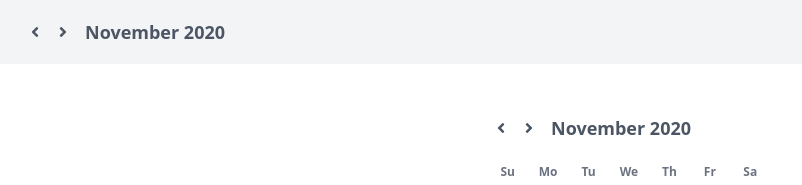
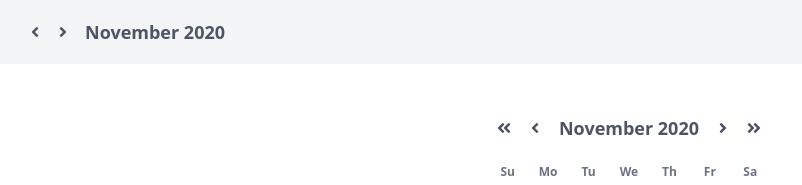
Before and after one commit to SouravInsights/calendar-ui, a React (Create React App) app: page / in a window 1280 px wide. Shown: the top 185 px of the page, without its empty margins (11-813 px from the left). Built offline with nearby package versions, Linux system fonts and the light colour scheme; the HTML template or start-up script is replaced by a standard one.

Commit message:
Update Calendar.js

```diff
--- a/src/components/Calendar/Calendar.js
+++ b/src/components/Calendar/Calendar.js
@@ -89,6 +89,7 @@ const Calendar = ({ handleSelectDate, closeCalendar }) => {
   return (
     <div className="flex flex-col p-0.5 w-72 rounded-md">
       <CalendarControls
+        variant="default"
         setPrevYear={setDatePreviousYear}
         setPrevMonth={setDatePreviousMonth}
         setNextMonth={setDateNextMonth}
```
